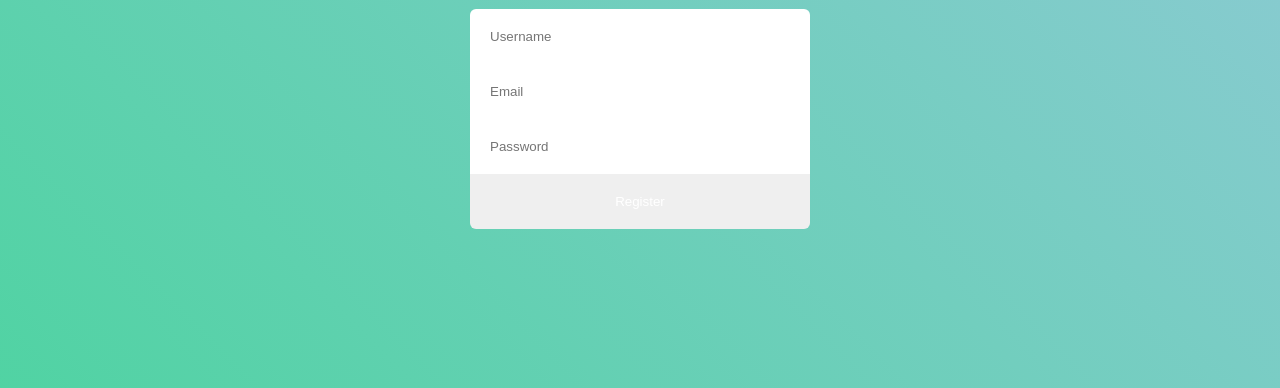
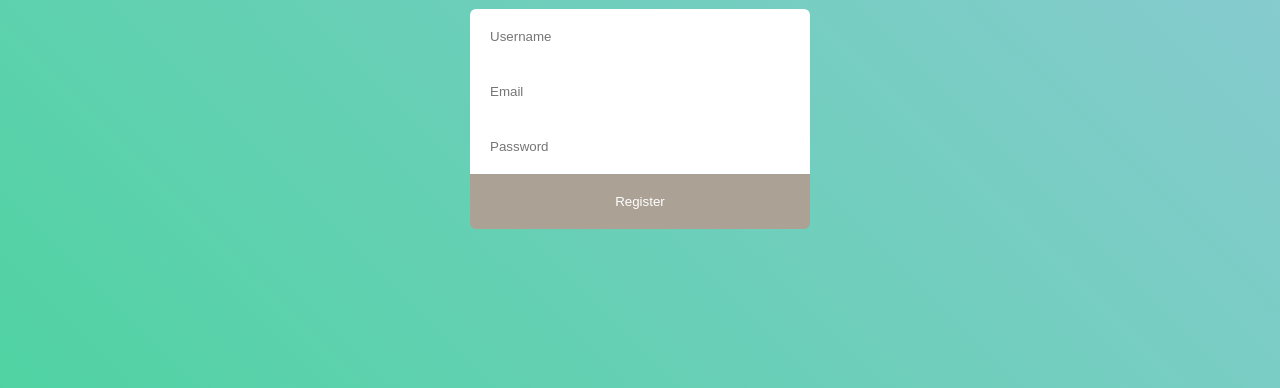
Before and after one commit to sobostion/InstaReverse, a Flask app: template app/templates/contact.html in a window 1280 px wide. Shown: the part 500-888 px from the top of the page. Run offline with Flask 2, Linux system fonts and the light colour scheme; the template is opened without the code that fills it, so the values that code supplies are empty.

Commit message:
fixed colour issue with button

```diff
--- a/app/static/main.css
+++ b/app/static/main.css
@@ -1,7 +1,5 @@
 $font-family:   "Roboto";
 $font-size:     14px;
-
-$color-primary: #ABA194;
 
 * {
     margin: 0;
@@ -78,11 +76,11 @@ body {
     outline: 0;
     border: 0;
     color: white;
-    background: $color-primary;
+    background: #ABA194;
     transition: 0.3s;
 
     &:hover {
-        background: darken($color-primary, 5%);
+        background: darken(#ABA194, 5%);
     }
 }
 
```
